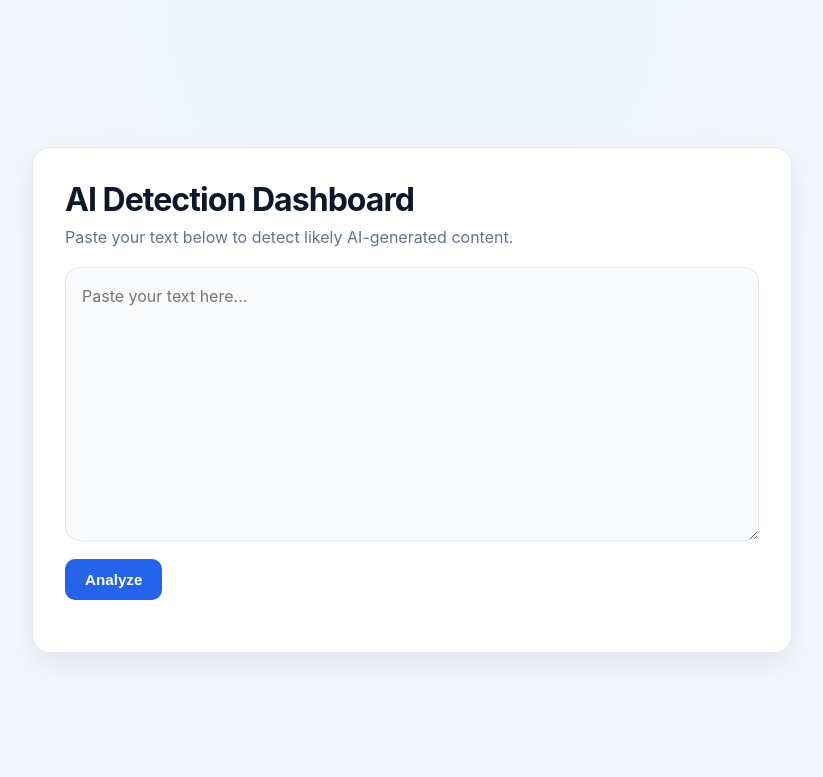
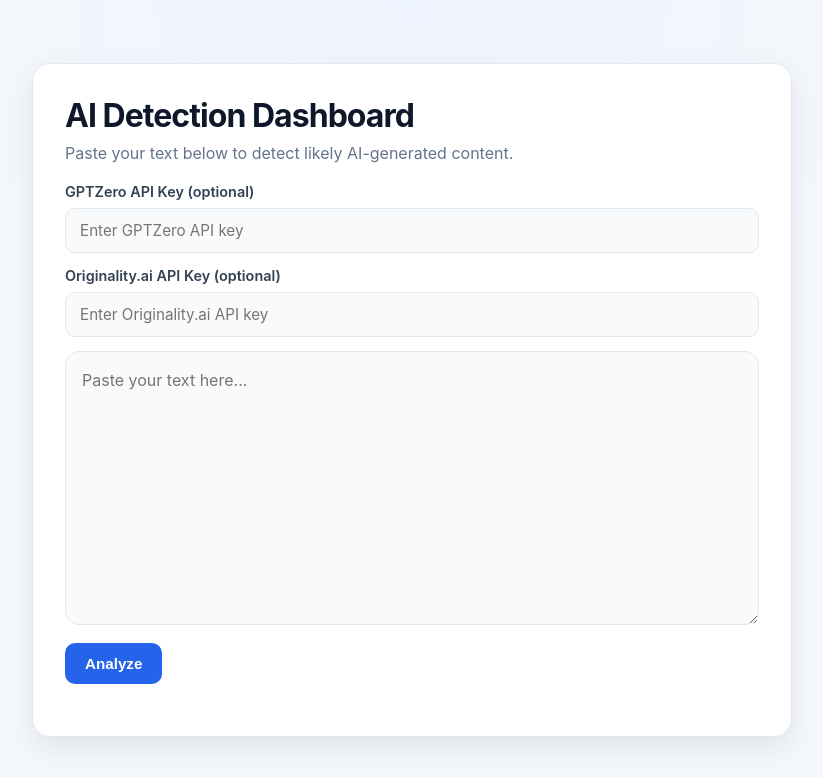
Before and after one commit to omar512876/AI-Detection-Dashboard, a FastAPI app: page / in a window 1280 px wide. Shown: the top 777 px of the page, without its empty margins (228-1051 px from the left). Run offline with FastAPI, Linux system fonts and the light colour scheme.

Commit message:
Require at least one user API key before analyze
Agent-Logs-Url: https://github.com/omar512876/AI-Detection-Dashboard/sessions/468bf196-c78a-42b6-a866-7415a4ea77d4

Co-authored-by: omar512876 <143763212+omar512876@users.noreply.github.com>

```diff
--- a/app/main.py
+++ b/app/main.py
@@ -1,6 +1,6 @@
 import asyncio
 
-from fastapi import FastAPI, Request
+from fastapi import FastAPI, HTTPException, Request
 from fastapi.responses import HTMLResponse
 from fastapi.staticfiles import StaticFiles
 from fastapi.templating import Jinja2Templates
@@ -24,25 +24,46 @@ async def home(request: Request):
 
 class AnalyzeRequest(BaseModel):
     text: str
+    gptzero_api_key: str | None = None
+    originality_api_key: str | None = None
 
 
 @app.post("/analyze")
 async def analyze(payload: AnalyzeRequest):
-    gptzero_data, originality_data = await asyncio.gather(
-        check_gptzero(payload.text),
-        check_originality(payload.text),
-        return_exceptions=True,
-    )
+    gptzero_api_key = (payload.gptzero_api_key or "").strip()
+    originality_api_key = (payload.originality_api_key or "").strip()
 
-    gptzero_result = (
-        {"error": "API failed"}
-        if isinstance(gptzero_data, (GPTZeroAPIError, Exception))
-        else gptzero_data
-    )
-    originality_result = (
-        {"error": "API failed"}
-        if isinstance(originality_data, (OriginalityAPIError, Exception))
-        else originality_data
-    )
+    if not gptzero_api_key and not originality_api_key:
+        raise HTTPException(
+            status_code=400,
+            detail="Please provide at least one API key (GPTZero or Originality.ai).",
+        )
+
+    tasks: list[tuple[str, object]] = []
+    if gptzero_api_key:
+        tasks.append(("gptzero", check_gptzero(payload.text, api_key=gptzero_api_key)))
+    if originality_api_key:
+        tasks.append(
+            ("originality", check_originality(payload.text, api_key=originality_api_key))
+        )
+
+    raw_results: dict[str, dict] = {}
+    if tasks:
+        names = [name for name, _ in tasks]
+        coroutines = [coroutine for _, coroutine in tasks]
+        responses = await asyncio.gather(*coroutines, return_exceptions=True)
+
+        for name, response in zip(names, responses):
+            if name == "gptzero" and isinstance(response, (GPTZeroAPIError, Exception)):
+                raw_results[name] = {"error": "API failed"}
+            elif name == "originality" and isinstance(
+                response, (OriginalityAPIError, Exception)
+            ):
+                raw_results[name] = {"error": "API failed"}
+            else:
+                raw_results[name] = response
+
+    gptzero_result = raw_results.get("gptzero", {"error": "API key not provided"})
+    originality_result = raw_results.get("originality", {"error": "API key not provided"})
 
     return {"gptzero": gptzero_result, "originality": originality_result}
--- a/app/services/gptzero.py
+++ b/app/services/gptzero.py
@@ -50,8 +50,8 @@ def _extract_label(payload: dict[str, Any]) -> str:
     raise GPTZeroAPIError("Missing classification label")
 
 
-async def check_gptzero(text: str) -> dict[str, Any]:
-    api_key = os.getenv("GPTZERO_API_KEY")
+async def check_gptzero(text: str, api_key: str | None = None) -> dict[str, Any]:
+    api_key = api_key or os.getenv("GPTZERO_API_KEY")
     if not api_key:
         raise GPTZeroAPIError("Missing GPTZERO_API_KEY")
 
--- a/app/services/originality.py
+++ b/app/services/originality.py
@@ -47,8 +47,8 @@ def _label_from_score(score: float) -> str:
     return "Mixed"
 
 
-async def check_originality(text: str) -> dict[str, Any]:
-    api_key = os.getenv("ORIGINALITY_API_KEY")
+async def check_originality(text: str, api_key: str | None = None) -> dict[str, Any]:
+    api_key = api_key or os.getenv("ORIGINALITY_API_KEY")
     if not api_key:
         raise OriginalityAPIError("Missing ORIGINALITY_API_KEY")
 
--- a/app/static/style.css
+++ b/app/static/style.css
@@ -53,6 +53,33 @@ h1 {
     color: var(--muted);
     font-size: 1rem;
     margin-bottom: 20px;
+}
+
+form label {
+    display: block;
+    margin-bottom: 8px;
+    font-size: 0.9rem;
+    font-weight: 600;
+    color: #334155;
+}
+
+input {
+    width: 100%;
+    padding: 12px 14px;
+    border: 1px solid var(--border);
+    border-radius: 10px;
+    font-size: 0.95rem;
+    font-family: inherit;
+    background: #f8fafc;
+    margin-bottom: 14px;
+    transition: border-color 0.2s ease, box-shadow 0.2s ease, background-color 0.2s ease;
+}
+
+input:focus {
+    outline: none;
+    border-color: #93c5fd;
+    box-shadow: 0 0 0 4px rgba(37, 99, 235, 0.12);
+    background: #ffffff;
 }
 
 textarea {
--- a/app/templates/index.html
+++ b/app/templates/index.html
@@ -12,6 +12,12 @@
         <p class="subtitle">Paste your text below to detect likely AI-generated content.</p>
 
         <form id="analyze-form">
+            <label for="gptzero-api-key">GPTZero API Key (optional)</label>
+            <input id="gptzero-api-key" name="gptzero_api_key" type="password" placeholder="Enter GPTZero API key">
+
+            <label for="originality-api-key">Originality.ai API Key (optional)</label>
+            <input id="originality-api-key" name="originality_api_key" type="password" placeholder="Enter Originality.ai API key">
+
             <label for="input-text" class="sr-only">Text to analyze</label>
             <textarea id="input-text" name="text" rows="10" placeholder="Paste your text here..."></textarea>
             <button id="submit-btn" type="submit">Analyze</button>
@@ -24,6 +30,8 @@
     <script>
         var form = document.getElementById("analyze-form");
         var textInput = document.getElementById("input-text");
+        var gptzeroApiKeyInput = document.getElementById("gptzero-api-key");
+        var originalityApiKeyInput = document.getElementById("originality-api-key");
         var submitBtn = document.getElementById("submit-btn");
         var feedback = document.getElementById("feedback");
         var result = document.getElementById("result");
@@ -100,11 +108,19 @@
         form.addEventListener("submit", async function (event) {
             event.preventDefault();
             var text = textInput.value.trim();
+            var gptzeroApiKey = gptzeroApiKeyInput.value.trim();
+            var originalityApiKey = originalityApiKeyInput.value.trim();
 
             if (!text) {
                 result.innerHTML = "";
                 result.classList.remove("visible");
                 showFeedback("Please enter text to analyze.", "error");
+                return;
+            }
+            if (!gptzeroApiKey && !originalityApiKey) {
+                result.innerHTML = "";
+                result.classList.remove("visible");
+                showFeedback("Please provide at least one API key (GPTZero or Originality.ai).", "error");
                 return;
             }
 
@@ -119,11 +135,19 @@
                     headers: {
                         "Content-Type": "application/json"
                     },
-                    body: JSON.stringify({ text: text })
+                    body: JSON.stringify({
+                        text: text,
+                        gptzero_api_key: gptzeroApiKey || null,
+                        originality_api_key: originalityApiKey || null
+                    })
                 });
 
                 if (!response.ok) {
-                    throw new Error("Request failed");
+                    var errorData = await response.json().catch(function () {
+                        return null;
+                    });
+                    var message = errorData && errorData.detail ? errorData.detail : "Request failed";
+                    throw new Error(message);
                 }
 
                 var data = await response.json();
@@ -136,7 +160,7 @@
             } catch (error) {
                 result.innerHTML = "";
                 result.classList.remove("visible");
-                showFeedback("Failed to analyze text. Please try again.", "error");
+                showFeedback(error && error.message ? error.message : "Failed to analyze text. Please try again.", "error");
             } finally {
                 submitBtn.disabled = false;
             }
```
Also changed, not shown: README.md.
